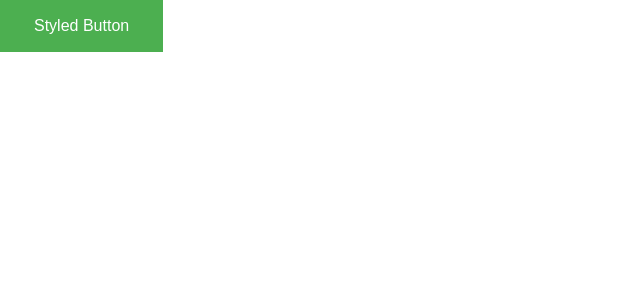
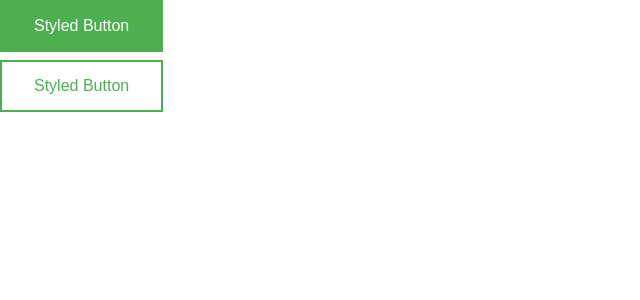
Before and after one commit to ganeshdimri71/Styled-Components, a React (Vite) app: page / in a window 1280 px wide. Shown: the top 300 px of the page, without its empty margins (0-640 px from the left). Built offline with nearby package versions, Linux system fonts and the light colour scheme.

Commit message:
Button Styling with the help of props

```diff
--- a/src/App.jsx
+++ b/src/App.jsx
@@ -6,6 +6,8 @@
   return (
     <div className="App">
       <StyledButton>Styled Button</StyledButton>
+      <br />
+      <StyledButton variant="outline">Styled Button</StyledButton>
     </div>
   );
 }
--- a/src/components/Button/Button.styles.js
+++ b/src/components/Button/Button.styles.js
@@ -2,13 +2,16 @@
 
 export const StyledButton = styled.button`
   border: 2px solid #4caf50;
-  background-color: #4caf50;
-  color: white;
+  background-color: ${(props) =>
+    props.variant === 'outline' ? '#fff ': '#4caf50'};
+  color:  ${(props) =>
+    props.variant === 'outline' ? '#4caf50' : '#fff'};
   padding: 15px 32px;
   text-align: center;
   text-decoration: none;
   display: inline-block;
   font-size: 16px;
+  margin-bottom: 8px;
   cursor: pointer;
   transition: 0.5s all ease-in-out;
 `;
```
